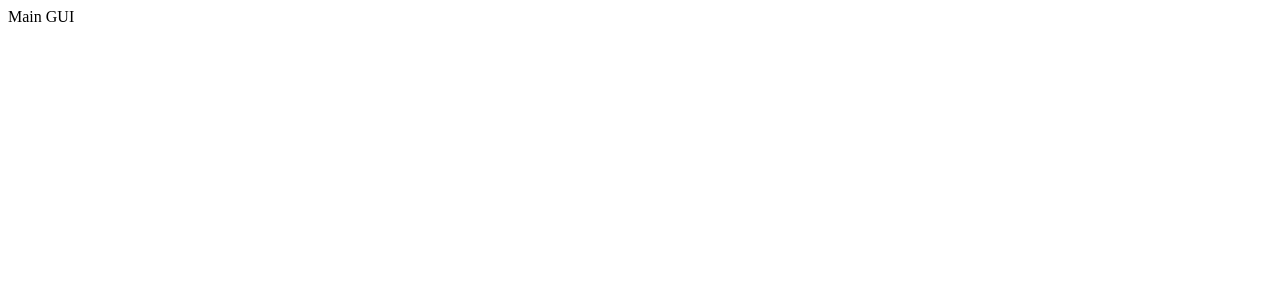
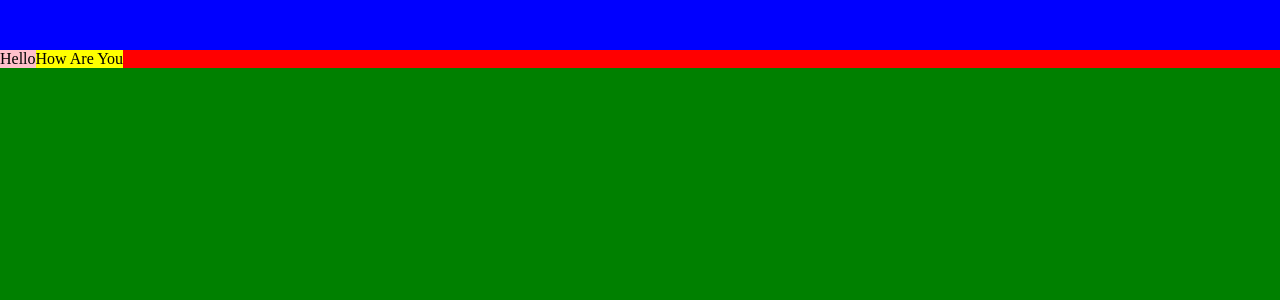
Before and after one commit to David10238/IEEE_ChalkBot_WEBSITE, a React (Create React App) app in the folder client/: page / in a window 1280 px wide. Shown: the top 300 px of the page. Built offline with nearby package versions, Linux system fonts and the light colour scheme.

Commit message:
flex rows and columns are working

```diff
--- a/client/src/components/MainGUI.tsx
+++ b/client/src/components/MainGUI.tsx
@@ -1,8 +1,15 @@
+
+import '../styles.scss'
+import TopBar from './TopBar'
 
 export default function MainGUI() {
     return (
-        <div>
-            Main GUI
+        <div className="flex-container-column">
+            <TopBar />
+            <div className="ui-row">
+                <div style={{ backgroundColor: 'pink' }}>Hello</div>
+                <div style={{ backgroundColor: 'yellow' }}>How Are You</div>
+            </div>
         </div>
     )
 }
--- /dev/null
+++ b/client/src/components/TopBar.tsx
@@ -0,0 +1,7 @@
+
+export default function TopBar() {
+    return (
+        <div className="top-bar">
+        </div>
+    )
+}
--- a/client/src/index.tsx
+++ b/client/src/index.tsx
@@ -2,6 +2,7 @@ import React from 'react';
 import ReactDOM from 'react-dom';
 import App from './App';
 import reportWebVitals from './reportWebVitals';
+import './styles.scss'
 
 ReactDOM.render(
   <React.StrictMode>
--- /dev/null
+++ b/client/src/styles.scss
@@ -0,0 +1,34 @@
+
+body{
+    margin: 0px;
+    padding: 0px;
+    border: 0px;
+    width: 100vh;
+    height: 100vh;
+    background-color: green;
+}
+
+.flex-container-column {
+    display: flex;
+    flex-direction: column;
+}
+
+.flex-container-row {
+    display: flex;
+    flex-direction: row;
+}
+
+.top-bar {
+    @extend .flex-container-row;
+    background-color: blue;
+    height: 50px;
+    width: 100vw;
+}
+
+.ui-row {
+    @extend .flex-container-row;
+    background-color: red;
+    height: 100%;
+    width: 100vw;
+
+}
```
